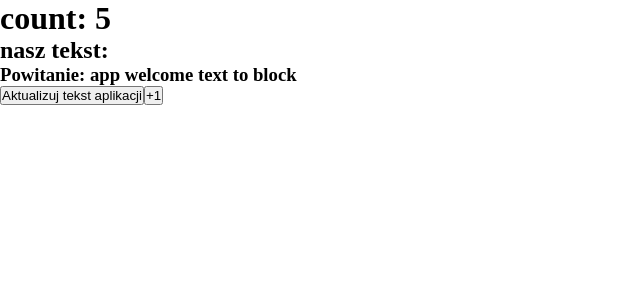
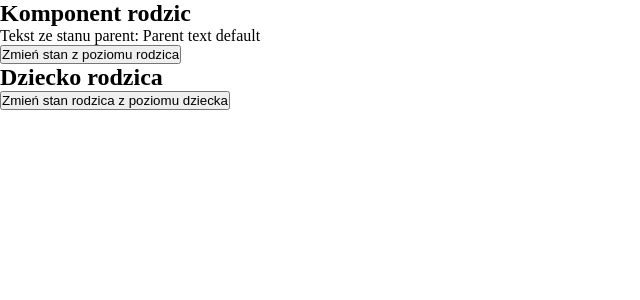
Before and after one commit to szu-szy/react-pol32, a React (Create React App) app: page / in a window 1280 px wide. Shown: the top 300 px of the page, without its empty margins (0-640 px from the left). Built offline with nearby package versions, Linux system fonts and the light colour scheme.

Commit message:
Child and parent

```diff
--- a/src/App.tsx
+++ b/src/App.tsx
@@ -2,6 +2,7 @@ import { Component } from "react";
 import "./App.scss";
 
 import Block from "./components/Block/Block";
+import Parent from "./components/Parent/Parent";
 
 const getItem = (text: string) => {};
 
@@ -23,13 +24,14 @@ class App extends Component {
   render() {
     return (
       <div className="App">
+        <Parent />
         {/* App.append(Block) */}
         {/* Komponent Block wymaga propsów określonych w Block.tsx > Props l:12 */}
         {/* I sposób przekazania propsów - pojedynczo przez nazwe właściwowści */}
-        <Block
+        {/* <Block
           welcomeText={this.state.appWelcomeText}
           updateText={this.updateWelcomeText}
-        />
+        /> */}
         {/* II sposób, przekazanie propsów wszystkich na raz przez spread operator */}
         {/* <Block {...blockProps} /> */}
       </div>
--- /dev/null
+++ b/src/components/Child/Child.tsx
@@ -0,0 +1,24 @@
+import { Component } from "react";
+
+type ChildProps = {
+  updateText: (newText: string) => void;
+};
+
+class Child extends Component<ChildProps, {}> {
+  render() {
+    return (
+      <div>
+        <h2>Dziecko rodzica</h2>
+        <button
+          onClick={() =>
+            this.props.updateText("Tekst zmieniony z poziomu dziecka")
+          }
+        >
+          Zmień stan rodzica z poziomu dziecka
+        </button>
+      </div>
+    );
+  }
+}
+
+export default Child;
--- /dev/null
+++ b/src/components/Parent/Parent.tsx
@@ -0,0 +1,36 @@
+import { Component } from "react";
+import Child from "../Child/Child";
+
+type ParentState = {
+  parentText: string;
+};
+
+class Parent extends Component<{}, ParentState> {
+  constructor(props: any) {
+    super(props);
+    this.state = {
+      parentText: "Parent text default",
+    };
+  }
+
+  updateText = (newText: string) => {
+    this.setState({
+      parentText: newText,
+    });
+  };
+
+  render() {
+    return (
+      <div>
+        <h2>Komponent rodzic</h2>
+        <p>Tekst ze stanu parent: {this.state.parentText}</p>
+        <button onClick={() => this.updateText("nowy tekst rodzica")}>
+          Zmień stan z poziomu rodzica
+        </button>
+        <Child updateText={this.updateText} />
+      </div>
+    );
+  }
+}
+
+export default Parent;
```
